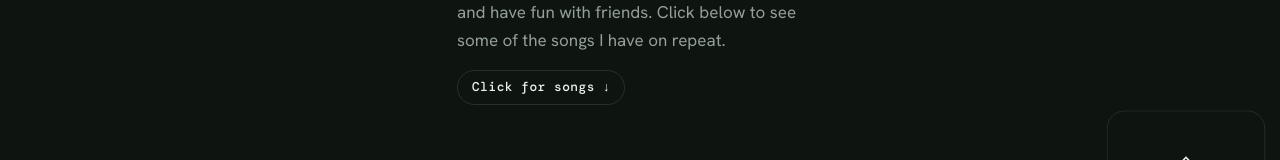
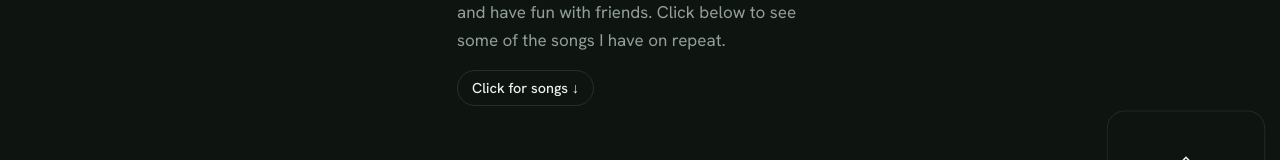
Before and after one commit to ryanlee555/portfolio, a Next.js app: page /interests in a window 1280 px wide. Shown: the part 542-702 px from the top of the page. Built offline with nearby package versions, Linux system fonts and the light colour scheme.

Commit message:
Use the body font for the songs toggle button
Co-Authored-By: Claude Opus 5.5 <noreply@anthropic.com>

```diff
--- a/src/app/globals.css
+++ b/src/app/globals.css
@@ -317,7 +317,7 @@ a.card:hover .proj-inset { transform: translateY(-22px) rotate(0deg); box-shadow
 .things p strong { font-weight: 600; color: var(--ink); }
 .things li { transition: border-color .3s ease; }
 .things li.active { border-top-color: var(--ink); }
-.pillar-btn { justify-self: start; margin-top: 8px; font: 500 .8rem/1 var(--f-mono); letter-spacing: .04em; color: var(--ink); background: none; border: 1px solid var(--line); border-radius: 999px; padding: 10px 14px; cursor: pointer; transition: border-color .2s ease, transform .25s ease; }
+.pillar-btn { justify-self: start; margin-top: 8px; font: 500 .9rem/1 var(--f-body); color: var(--ink); background: none; border: 1px solid var(--line); border-radius: 999px; padding: 10px 14px; cursor: pointer; transition: border-color .2s ease, transform .25s ease; }
 .pillar-btn:hover { border-color: var(--ink); transform: translateY(-2px); }
 /* songs: Spotify's player on top, then the artist, title, and why I love it */
 .songs { margin: 64px 0 0; scroll-margin-top: 24px; animation: rise .6s cubic-bezier(.2, .7, .2, 1) both; }
```
Also changed, not shown: 1 other file (tests, documents, lock files or other folders).
